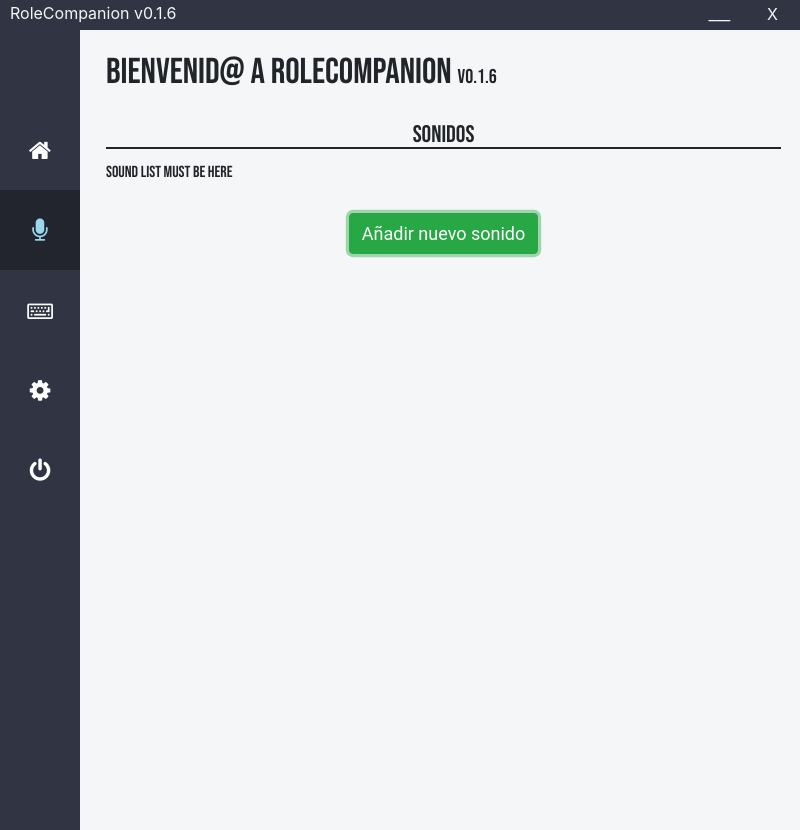
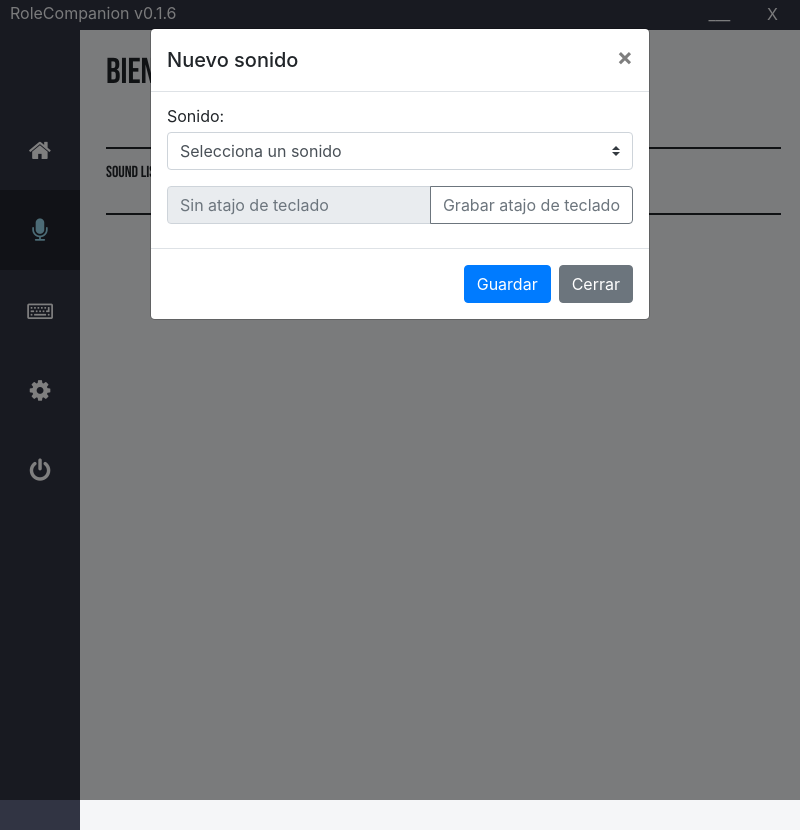
Before and after one commit to frozenfangkb/rolecompanion, an Electron app: page sounds.html in a window 800 px wide. Both pictures are taken after a click on the button "Añadir nuevo sonido". Shown: the top 830 px of the page. Drawn offline with Linux system fonts and the light colour scheme; no server answers.

Commit message:
Updates for adding sounds. Next step is obtaining the shortcut

```diff
--- a/config.json
+++ b/config.json
@@ -1 +1 @@
-{"mainAudioDeviceID":"Not defined","secondaryAudioDeviceID":"Not defined"}
+{"mainAudioDeviceID":"11","mainAudioDeviceName":"Digital Audio (S/PDIF) (High Definition Audio Device)","secondaryAudioDeviceID":"26","secondaryAudioDeviceName":"Speakers (VoiceMeeter vaio)"}
--- /dev/null
+++ b/js/sounds.js
@@ -0,0 +1,18 @@
+$(document).ready(() => {
+
+    $('#addSound').click(() => {
+
+        $('#addSoundModal').modal('show');
+
+        ipcRenderer.send('getSounds');
+        ipcRenderer.on('receiveSoundsList', (event,args) => {
+
+            args.forEach((file) => {
+                $('#selectSound').append('<option value="'+file+'">'+file+'</option>')
+            });
+
+        });
+
+    });
+
+});
--- a/sounds.html
+++ b/sounds.html
@@ -63,10 +63,43 @@
             <br>
             <br>
             <div class="row" style="margin-right: 12%">
-                <div class="col-md-12" style="text-align: center">
+                <div class="col-md-12" style="border-top: solid 2px; width: 100%; text-align: center; padding-top: 10px">
                     <button class="btn btn-success" id="addSound">Añadir nuevo sonido</button>
                 </div>
             </div>
+        </div>
+
+
+      <!-- Modal window for adding new sounds -->
+        <div class="modal fade" tabindex="-1" role="dialog" id="addSoundModal">
+          <div class="modal-dialog modal-lg" role="document">
+              <div class="modal-content">
+                  <div class="modal-header">
+                      <h5 class="modal-title">Nuevo sonido</h5>
+                      <button type="button" class="close" data-dismiss="modal" aria-label="Close">
+                          <span aria-hidden="true">&times;</span>
+                      </button>
+                  </div>
+                  <div class="modal-body">
+                      <label for="selectSound">Sonido:</label><br>
+                      <select class="custom-select" id="selectSound">
+                          <option selected>Selecciona un sonido</option>
+                      </select>
+                      <br>
+                      <br>
+                      <div class="input-group mb-2">
+                          <input type="text" class="form-control" id="keyShortcut" placeholder="Sin atajo de teclado" disabled>
+                          <div class="input-group-append">
+                              <button class="btn btn-outline-secondary" id="shortcutButton" type="button">Grabar atajo de teclado</button>
+                          </div>
+                      </div>
+                  </div>
+                  <div class="modal-footer">
+                      <button type="button" class="btn btn-primary">Guardar</button>
+                      <button type="button" class="btn btn-secondary" data-dismiss="modal">Cerrar</button>
+                  </div>
+              </div>
+          </div>
         </div>
 
         <!-- Fix for module loading in electron front. -->
@@ -76,6 +109,7 @@
         <script type="text/javascript" src="bower_components/bootstrap/dist/js/bootstrap.min.js"></script>
         <script type="text/javascript" src="js/alertify.min.js"></script>
         <script type="text/javascript" src="js/main.js"></script>
+        <script type="text/javascript" src="js/sounds.js"></script>
         <script type="text/javascript" src="js/topBar.js"></script>
         <script>if (window.module) module = window.module;</script>
     </body>
```
Also changed, not shown: index.js (+30 -0 lines), macros.html (+1 -1 lines), settings.html (+2 -2 lines), 2 other files.
